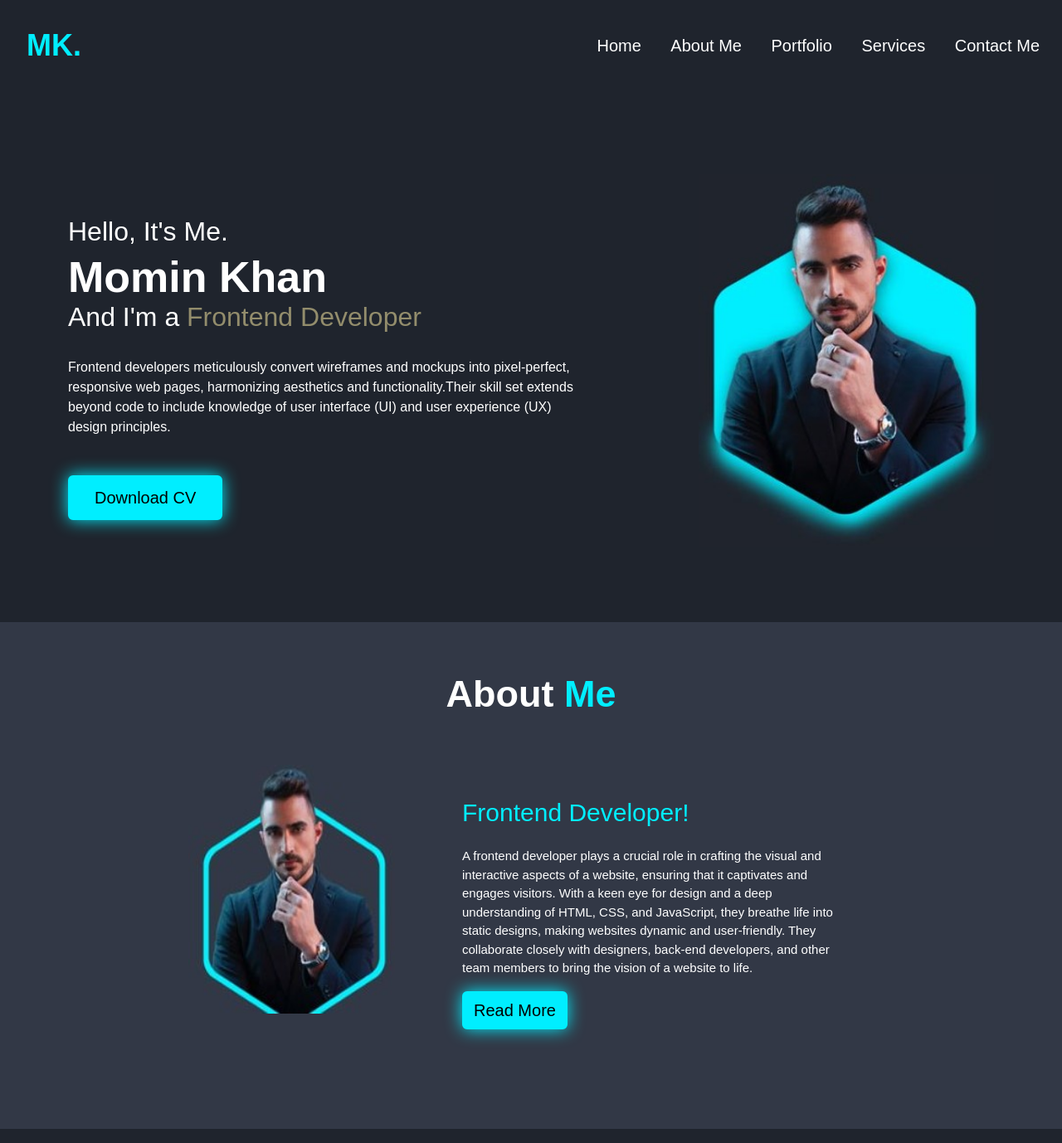
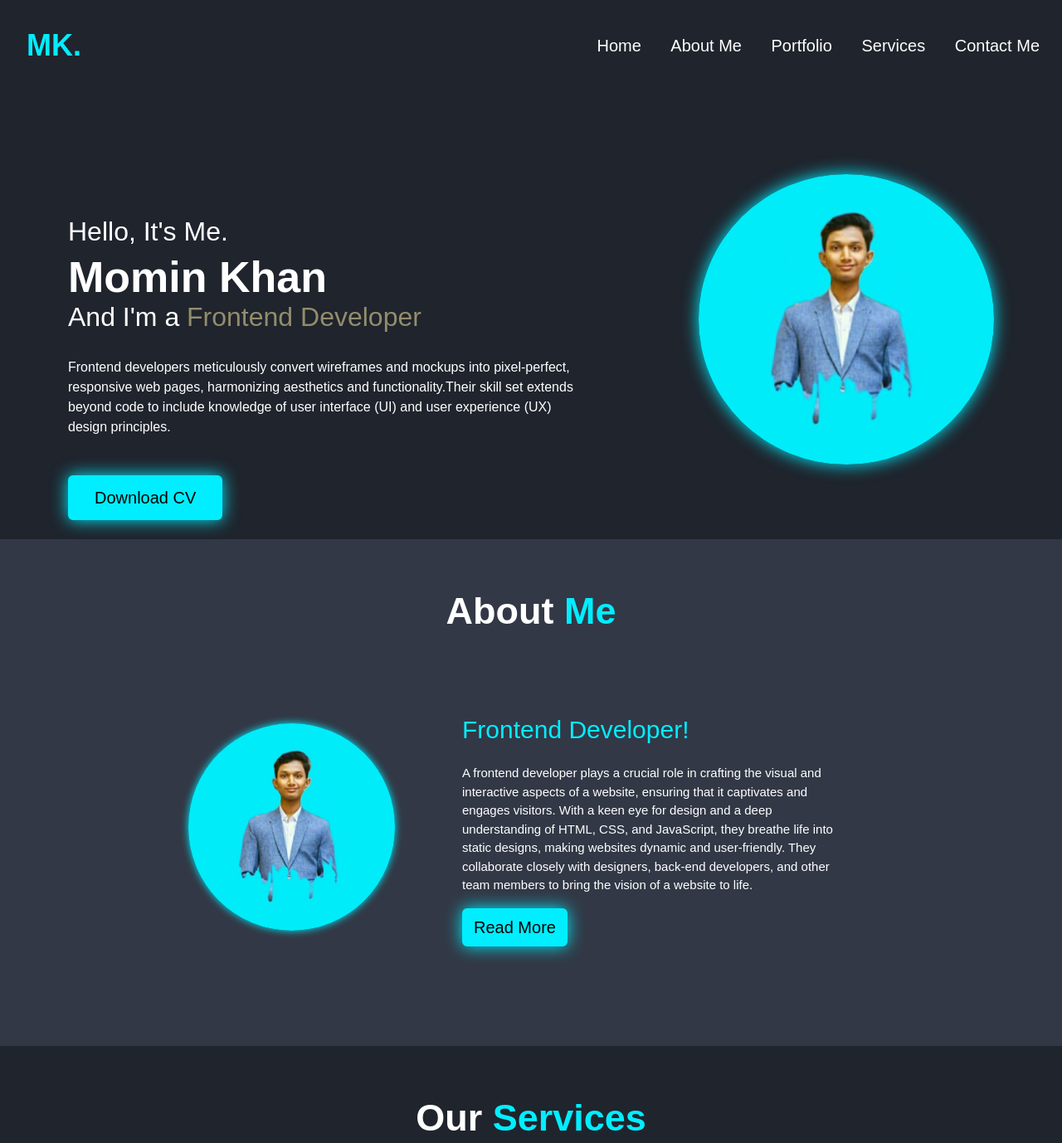
Before and after one commit to MominKhan21/My-web, a plain HTML site: page index.html in a window 1280 px wide. Shown: the top 1378 px of the page at 83% size. Drawn offline with nearby package versions, Linux system fonts and the light colour scheme.

Commit message:
add code

```diff
--- a/css/style1.css
+++ b/css/style1.css
@@ -76,7 +76,9 @@ border:solid white 1px;}
 background: grey;}
 
 .nav3 img{width: 100%;
-height: 450px;
+height: 350px;
+border-radius: 50%;
+box-shadow: 0 0 20px #0ef;
 margin-top: 100px;
 margin-bottom: 90px;
 animation: zoomIn 2s forwards;}
@@ -201,9 +203,11 @@ animation: shake 1s infinite;}
 
 .nav4 h1 span{color: #0ef;}
 
-.nav5 img{height: 300px;
-margin-top: 50px;
+.nav5 img{height: 250px;
+margin-top: 100px;
 width: 70%;
+border-radius: 50%;
+box-shadow: 0 0 10px #0ef;
 margin-left: 50px}
 
 .nav6 h1{color: #0ef;
--- a/index.html
+++ b/index.html
@@ -45,7 +45,7 @@
     </div>
     </div>
     <div class="col-md-4 nav3">
-    <img src="images/img2.jpg">
+    <img src="images/img11.jpeg">
     </div>
   </div>
 </div>
@@ -65,7 +65,7 @@
            <div class="col-md-1 nav5">
             </div>
             <div class="col-md-4 nav5">
-             <img src="images/img3.jpg">
+             <img src="images/img11.jpeg">
             </div>
             <div class="col-md-5 nav6">
              <h1>Frontend Developer!</h1>
```
Also changed, not shown: images/img11.jpeg (added).
